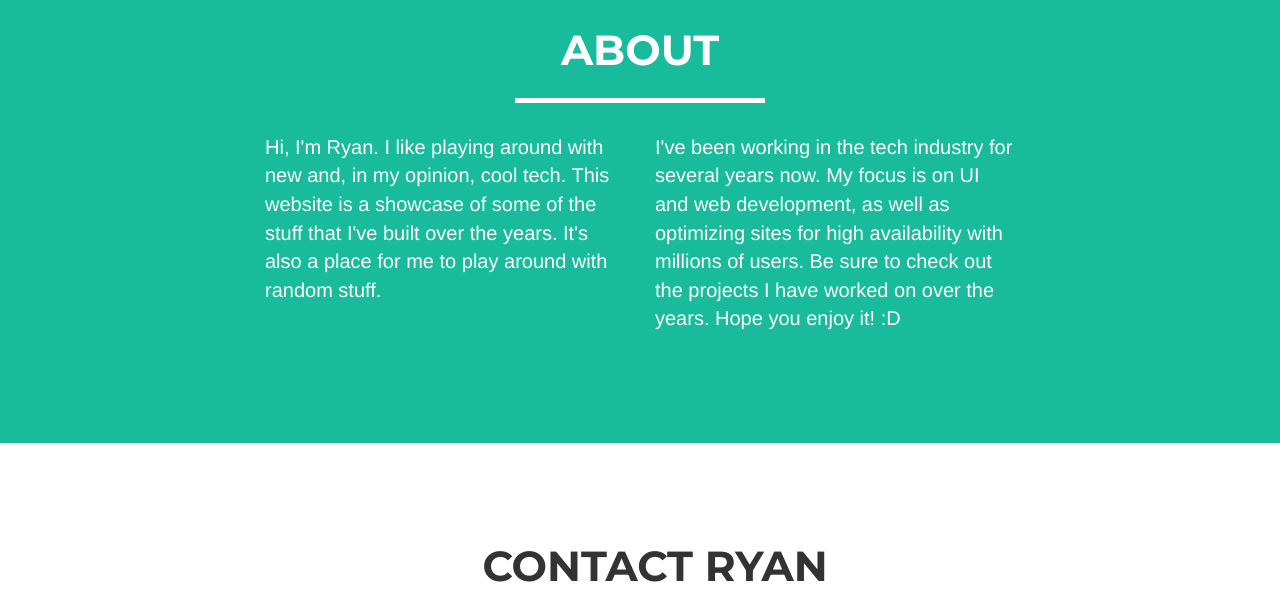
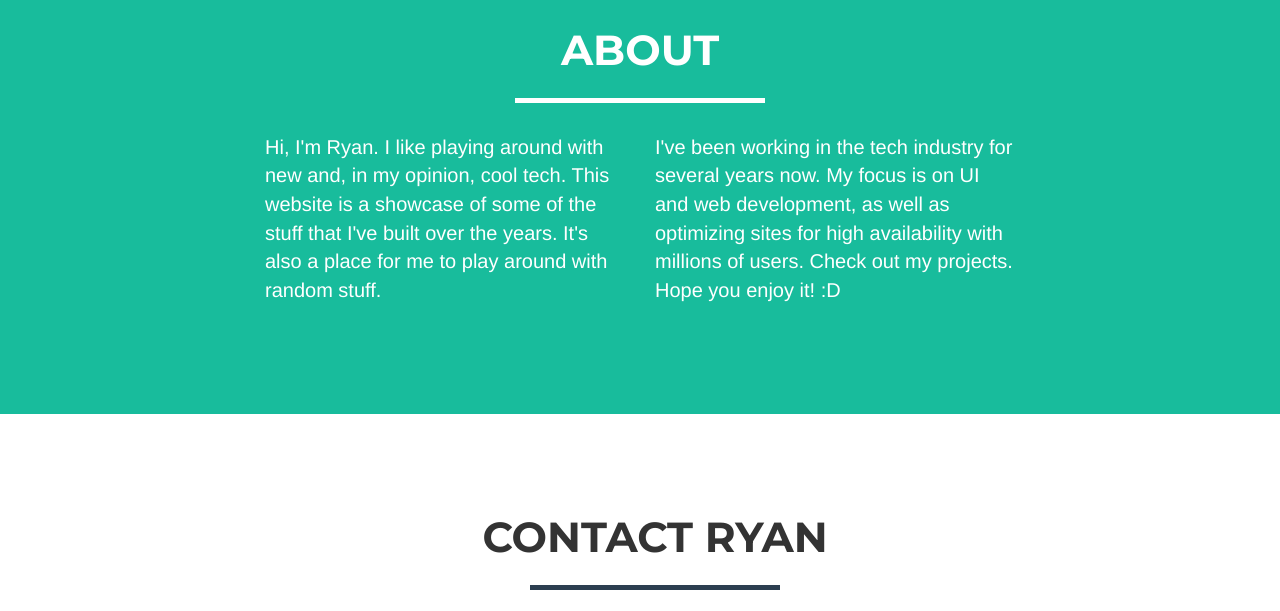
Before and after one commit to RyanNoelk/WebsiteHome, a plain HTML site: page index.html in a window 1280 px wide. Shown: the part 1420-2031 px from the top of the page. Drawn offline with nearby package versions, Linux system fonts and the light colour scheme.

Commit message:
check out my projects

```diff
--- a/index.html
+++ b/index.html
@@ -167,7 +167,7 @@
                     <p>Hi, I'm Ryan. I like playing around with new and, in my opinion, cool tech. This website is a showcase of some of the stuff that I've built over the years. It's also a place for me to play around with random stuff.</p>
                 </div>
                 <div class="col-lg-4">
-                    <p>I've been working in the tech industry for several years now. My focus is on UI and web development, as well as optimizing sites for high availability with millions of users. Be sure to check out the projects I have worked on over the years. Hope you enjoy it! :D</p>
+                    <p>I've been working in the tech industry for several years now. My focus is on UI and web development, as well as optimizing sites for high availability with millions of users. Check out my projects. Hope you enjoy it! :D</p>
                 </div>
             </div>
         </div>
```
